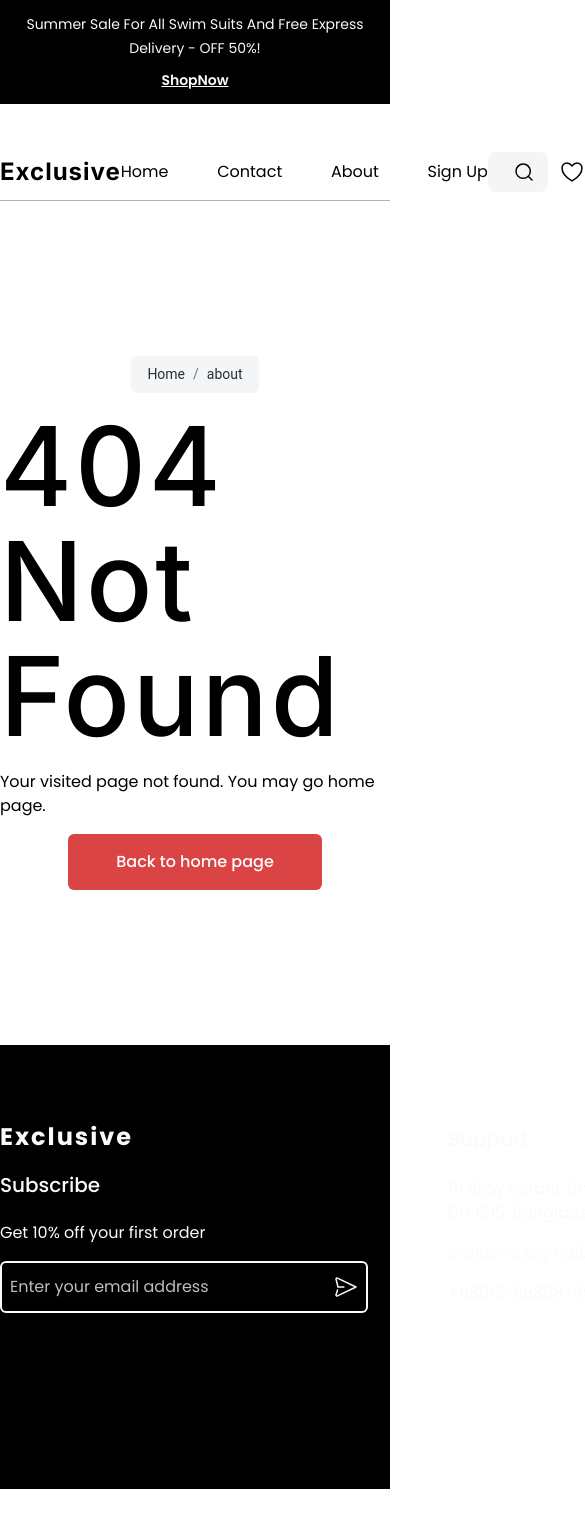
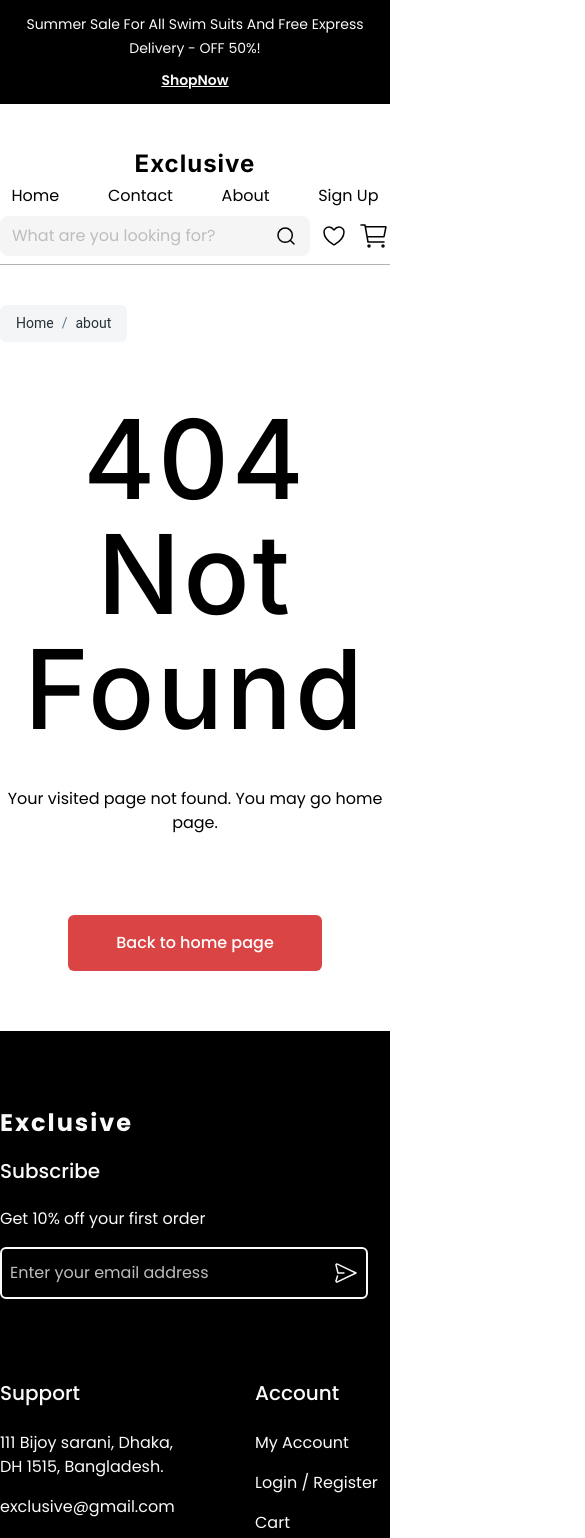
Before and after one commit to zeyad-k/my-Exclusive-E-commerece, a React (Vite) app: page /about in a window 390 px wide. Shown: the top 1538 px of the page, 585 px wide, since content can reach past the window. Before the commit the page ends 1489 px from the top, so only its background shows below. Built offline with nearby package versions, Linux system fonts and the light colour scheme.

Commit message:
refactor: Update Footer component structure and imports
Refactor the Footer component by updating its structure and imports. This includes splitting the component into separate FooterColumn components and updating the import paths accordingly. This improves code organization and maintainability.

```diff
--- a/src/components/footer/Footer.jsx
+++ b/src/components/footer/Footer.jsx
@@ -8,11 +8,11 @@ import FooterColumnSupport from "./FooterColumnSupport";
 const Footer = () => {
   return (
     <footer
-      className="top-header  bg-black
+      className="footer  bg-black
     py-20 font-poppins  text-main-text-color "
     >
       {/* container of footer  */}
-      <div className="mx-auto flex max-w-[1200px] gap-20">
+      <div className="mx-auto flex max-w-[1200px] flex-wrap gap-20">
         <FooterColumnExclusive />
         <FooterColumnSupport />
         <FooterColumnAccount />
--- a/src/components/header/Header.jsx
+++ b/src/components/header/Header.jsx
@@ -4,7 +4,7 @@ import Logo from "./Logo";
 
 const Header = () => {
   return (
-    <header className="mx-auto mt-10 flex max-w-[1200px] items-center justify-between py-2">
+    <header className="mx-auto mt-10 flex max-w-[1200px] flex-col items-center justify-between gap-2 py-2 md:flex-row ">
       <Logo />
       <HeaderNavigation />
       <HeaderIcons />
--- a/src/pages/ErrorPage.jsx
+++ b/src/pages/ErrorPage.jsx
@@ -3,20 +3,24 @@ import { BlockLevelBreadcrumbs } from "../components/ui/BlockLevelBreadcrumbs";
 
 const ErrorPage = () => {
   return (
-    <div className="flex h-screen flex-col items-center justify-center gap-4 py-5 ">
+    <div className="my-10 ">
       <BlockLevelBreadcrumbs />
+      <section className="  mt-10 flex flex-col items-center justify-center gap-20 py-5 text-center">
+        <div className="flex flex-col gap-10 ">
           <h1 className="font-inter text-[110px] font-medium leading-[115px] tracking-wide text-black">
             404 Not Found
           </h1>
           <p className="font-poppins text-base font-normal leading-6">
             Your visited page not found. You may go home page.
           </p>
+        </div>
         <Link
           className="rounded-md bg-main-active-color px-12 py-4 font-poppins text-base font-medium leading-6 text-white"
           to="/"
         >
           Back to home page
         </Link>
+      </section>
     </div>
   );
 };
```
Lines whose indentation alone changed are shown as unchanged.
